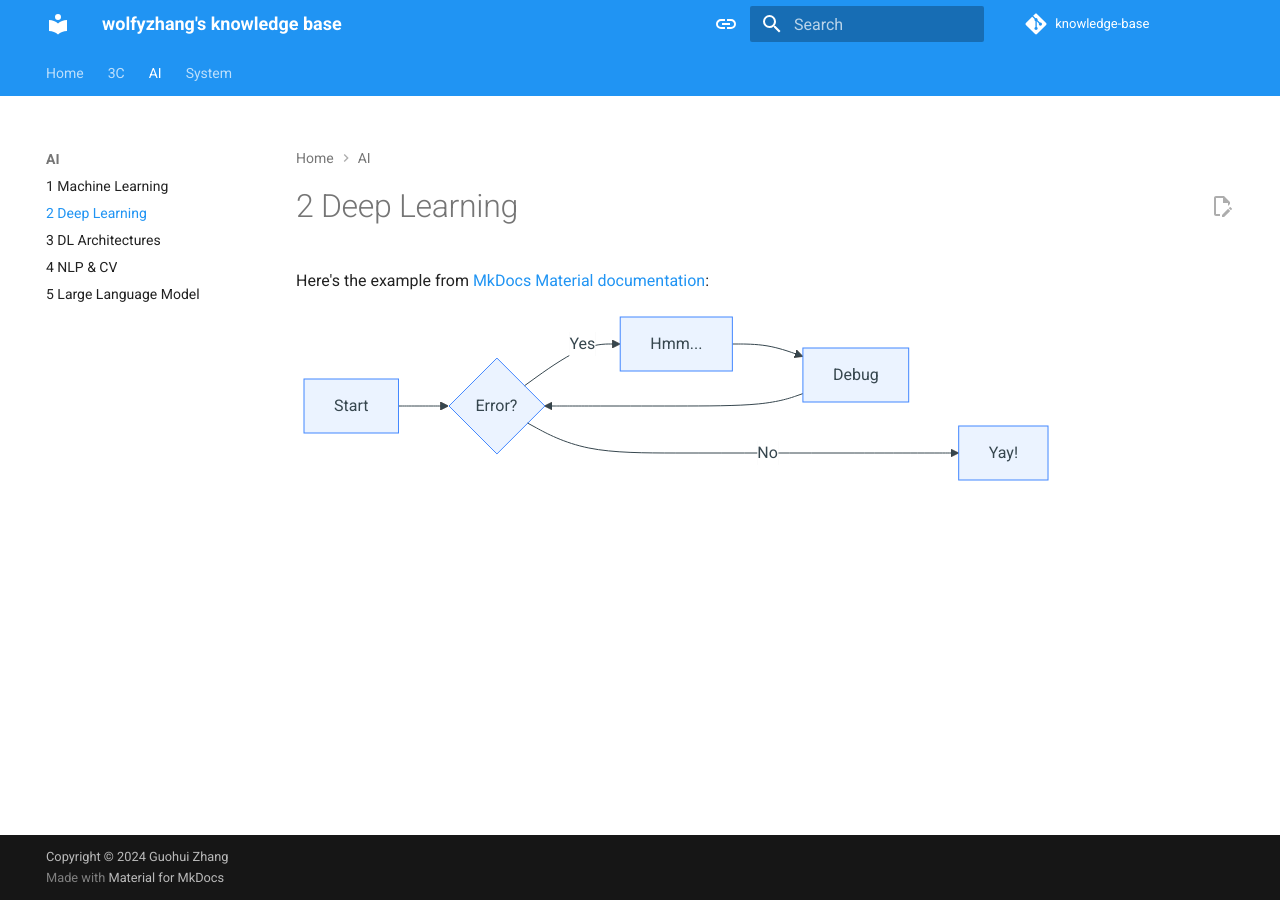
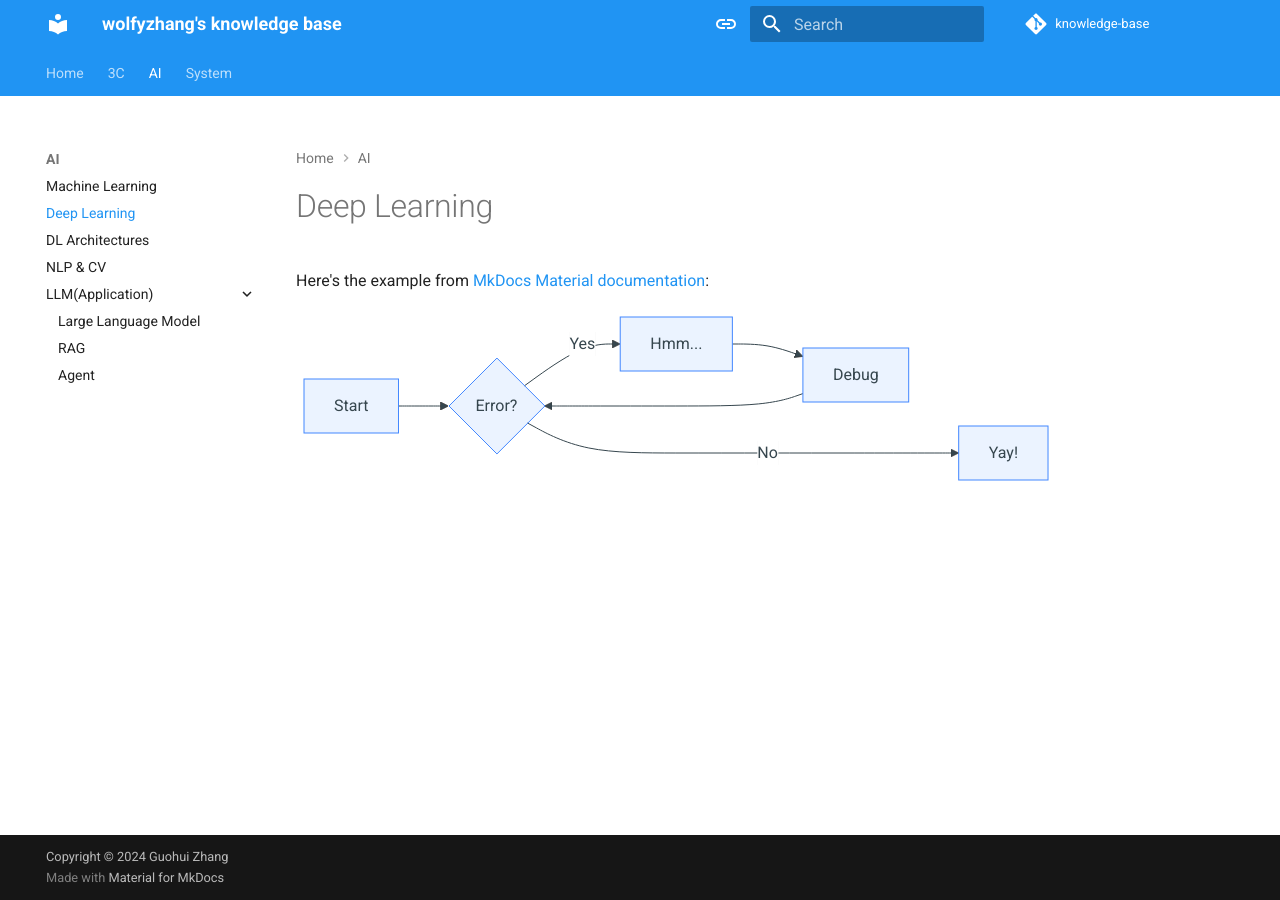
Before and after one commit to wolfyzhang-github/knowledge-base, an MkDocs documentation site: the page built from docs/ai/deep_learning.md, in a window 1280 px wide. Built offline with MkDocs 1.6.1 and Material for MkDocs 9.7.7, drawn with Linux system fonts in a browser that asks for light colours; comment, search, counter and statistics services are not loaded.

Commit message:
update url

```diff
--- a/docs/System/2 Run.md
+++ /dev/null
@@ -1 +0,0 @@
-# 2 Run
--- a/docs/AI/2 Deep Learning.md
+++ b/docs/ai/deep_learning.md
@@ -1,4 +1,4 @@
-# 2 Deep Learning
+# Deep Learning
 
 Here's the example from [MkDocs Material documentation](https://squidfunk.github.io/mkdocs-material/reference/diagrams/#using-flowcharts):
 
--- a/docs/AI/3 DL Architectures.md
+++ b/docs/ai/dl_architectures.md
@@ -1,4 +1,4 @@
-# 3 DL Architectures
+# DL Architectures
 
 You can have lists like this
 
--- a/docs/AI/1 Machine Learning.md
+++ b/docs/ai/machine_learning.md
@@ -1,4 +1,4 @@
-# 1 Machine Learning
+# Machine Learning
 
 LaTeX math is supported using MathJax.
 
--- a/docs/System/1 Complie.md
+++ b/docs/system/compile.md
@@ -1,3 +1,3 @@
-# 1 Compile
+# Compile
 
 Example: link to [[Mermaid Diagrams]] under `Features`
--- a/mkdocs.yml
+++ b/mkdocs.yml
@@ -1,41 +1,57 @@
 site_name: wolfyzhang's knowledge base
 
+nav:
+  - Home: index.md
+  - 3C:
+    - Electric toothbrushes: 3c/toothbrushes.md
+  - AI:
+    - Machine Learning: ai/machine_learning.md
+    - Deep Learning: ai/deep_learning.md
+    - DL Architectures: ai/dl_architectures.md
+    - NLP & CV: ai/nlp_cv.md
+    - LLM(Application):
+      - Large Language Model: ai/llm/large_language_model.md
+      - RAG: ai/llm/rag.md
+      - Agent: ai/llm/agent.md
+  - System:
+    - Compile: system/compile.md
+    - Run: system/run.md
+
 theme:
-    name: 'material'
-    palette:
-    - media: "(prefers-color-scheme)"
-      toggle:
-        icon: material/link
-        name: Switch to light mode
-    - media: "(prefers-color-scheme: light)"
-      scheme: default
-      primary: blue
-      accent: blue
-      toggle:
-        icon: material/toggle-switch
-        name: Switch to dark mode
-    - media: "(prefers-color-scheme: dark)"
-      scheme: slate
-      primary: black
-      accent: indigo
-      toggle:
-        icon: material/toggle-switch-off
-        name: Switch to system preference
-    font:
-      text: Roboto
-      code: Roboto Mono
-    features:
-      - content.action.edit
-      - content.code.copy
-      - navigation.tabs
-      - navigation.path
-      - navigation.expand
-      - navigation.tracking
-      - search.highlight
-      - search.share
-      - search.suggest
-      - toc.follow
-      - toc.integrate
+  name: 'material'
+  palette:
+  - media: "(prefers-color-scheme)"
+    toggle:
+      icon: material/link
+      name: Switch to light mode
+  - media: "(prefers-color-scheme: light)"
+    scheme: default
+    primary: blue
+    accent: blue
+    toggle:
+      icon: material/toggle-switch
+      name: Switch to dark mode
+  - media: "(prefers-color-scheme: dark)"
+    scheme: slate
+    primary: black
+    accent: indigo
+    toggle:
+      icon: material/toggle-switch-off
+      name: Switch to system preference
+  font:
+    text: Roboto
+    code: Roboto Mono
+  features:
+    - content.code.copy
+    - navigation.tabs
+    - navigation.path
+    - navigation.expand
+    - navigation.tracking
+    - search.highlight
+    - search.share
+    - search.suggest
+    - toc.follow
+    - toc.integrate
 
 # Extensions
 markdown_extensions:
```
Also changed, not shown: docs/3c/toothbrushes.md (added, +1 -0 lines), docs/ai/llm/large_language_model.md (added, +1 -0 lines), docs/ai/nlp_cv.md (added, +1 -0 lines), docs/index.md (+1 -1 lines), docs/system/run.md (added, +1 -0 lines), docs/AI/5 Large Language Model.md (deleted), docs/ai/llm/agent.md (added), docs/ai/llm/rag.md (added).
